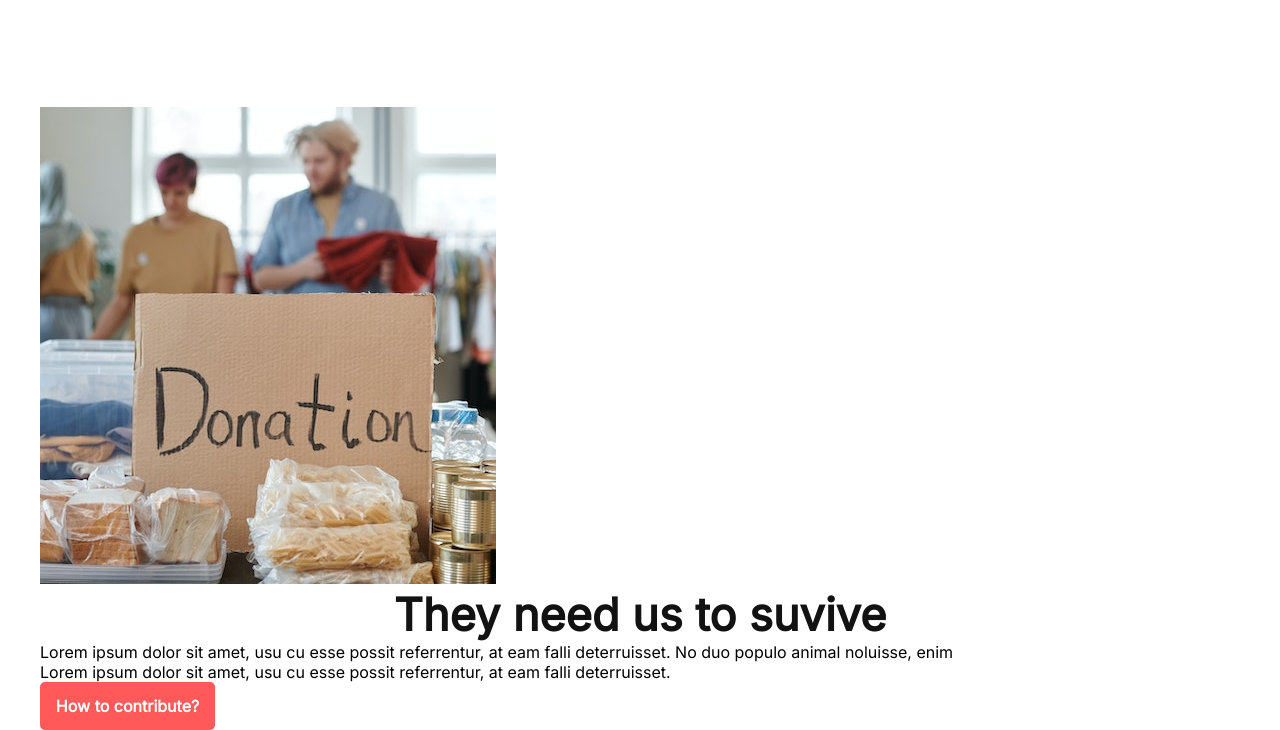
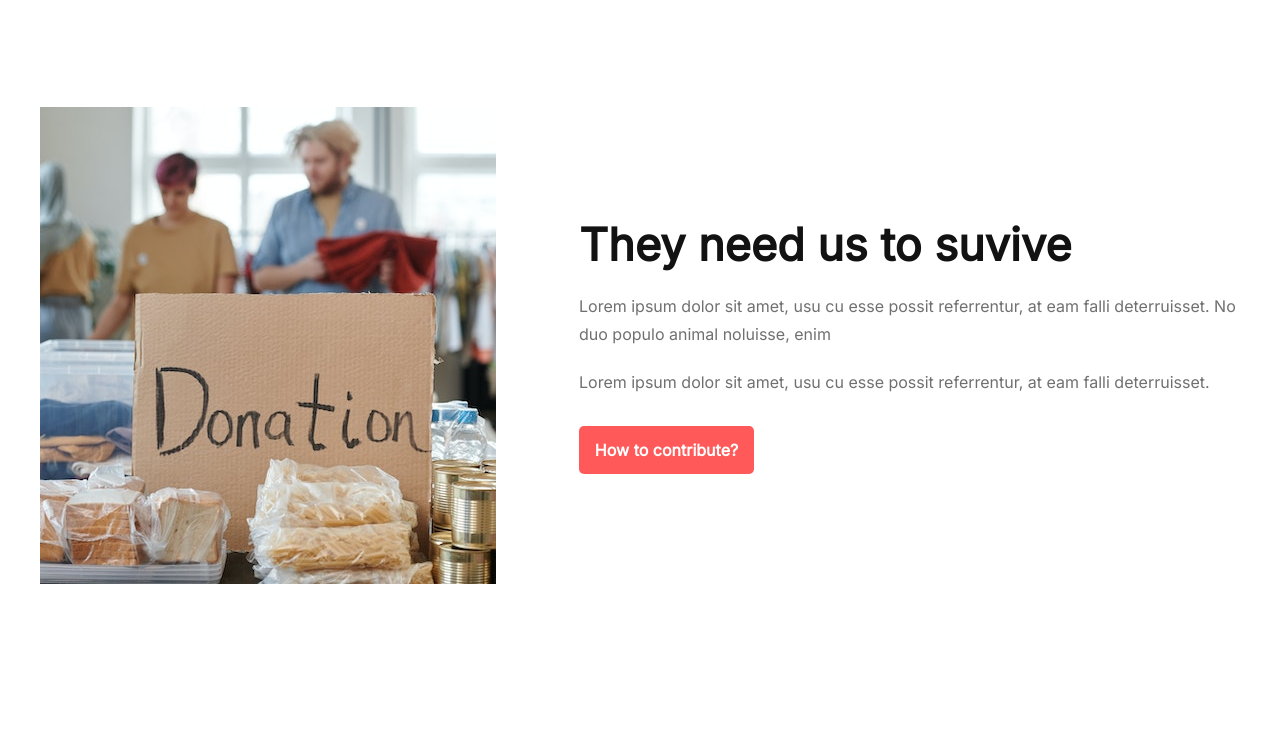
Before and after one commit to rajibrahman74/donateToday, a plain HTML site: page index.html in a window 1280 px wide. Shown: the part 2701-3431 px from the top of the page. After the commit the page ends 3285 px from the top, so only its background shows below. Drawn offline with Linux system fonts and the light colour scheme; a web font is replaced by a local one.

Commit message:
contributions-section-done

```diff
--- a/index.html
+++ b/index.html
@@ -122,7 +122,6 @@
                         populo animal noluisse, enim</p>
                     <p>Lorem ipsum dolor sit amet, usu cu esse possit referrentur, at eam falli deterruisset.</p>
                     <button class="contribute-btn">How to contribute?</button>
-
                 </div>
                 <img class="content-one-img" src="images/donation001.jpg" alt="donation images">
             </div>
@@ -130,8 +129,8 @@
             <div class="contribution-content-two">
                 <img class="content-two-img" src="images/donation002.jpg" alt="donation image">
                 <div class="content-two">
-                    <h3 class="all-section-title">They need us to suvive</h3>
-                    <p>Lorem ipsum dolor sit amet, usu cu esse possit referrentur, at eam falli deterruisset. No duo
+                    <h3 class="all-section-title contribution-title">They need us to suvive</h3>
+                    <p class="first-content-description">Lorem ipsum dolor sit amet, usu cu esse possit referrentur, at eam falli deterruisset. No duo
                         populo animal noluisse, enim</p>
                     <p>Lorem ipsum dolor sit amet, usu cu esse possit referrentur, at eam falli deterruisset.</p>
                     <button class="contribute-btn">How to contribute?</button>
@@ -139,6 +138,13 @@
             </div>
         </section>
 
+        <!--
+            Contact section
+         -->
+         <section id="contact" class="contact container">
+
+         </section>
+
 
     </main>
 
--- a/style.css
+++ b/style.css
@@ -310,7 +310,10 @@ How to contribution section styles
   margin-bottom: 20px;
 }
 
-.contributions .contribution-content-one .content-one .first-content-description {
+.contributions
+  .contribution-content-one
+  .content-one
+  .first-content-description {
   font-weight: 400;
   font-size: 16px;
   line-height: 28px;
@@ -324,3 +327,37 @@ How to contribution section styles
   color: #707070;
   margin-bottom: 30px;
 }
+
+.contributions .contribution-content-two {
+  display: flex;
+  gap: 83px;
+  align-items: center;
+}
+
+.contributions .contribution-content-two .content-two .contribution-title {
+  text-align: left;
+  margin-bottom: 20px;
+}
+
+.contributions
+  .contribution-content-two
+  .content-two
+  .first-content-description {
+  font-weight: 400;
+  font-size: 16px;
+  line-height: 28px;
+  color: #707070;
+  margin-bottom: 20px;
+}
+
+.contributions .contribution-content-two .content-two p {
+  font-weight: 400;
+  font-size: 16px;
+  line-height: 28px;
+  color: #707070;
+  margin-bottom: 30px;
+}
+
+/*
+Contact sections
+ */
```
Lines whose indentation alone changed are shown as unchanged.
